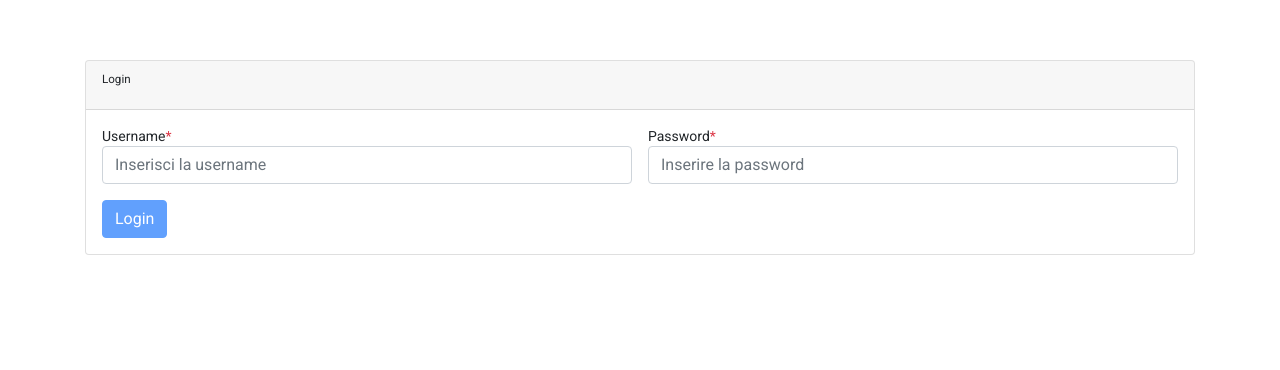
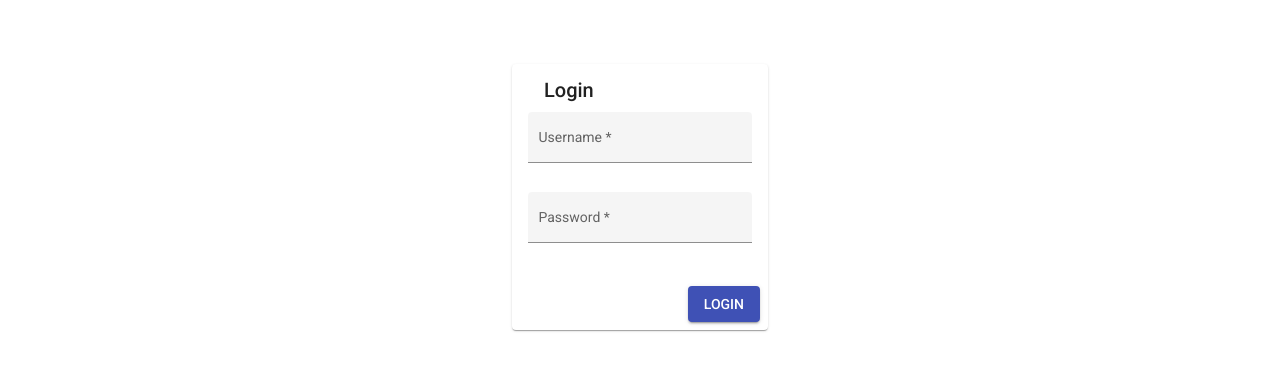
Before and after one commit to amultari/raccoltaFilmApp20212109, an Angular app: page /login in a window 1280 px wide. Shown: the top 370 px of the page. Built offline with nearby package versions, Linux system fonts and the light colour scheme.

Commit message:
implementato matirial nella pagina di login

```diff
--- a/src/app/core/auth/login/login.component.html
+++ b/src/app/core/auth/login/login.component.html
@@ -1,79 +1,47 @@
-<main class="flex-shrink-0">
-  <div class="container">
-
-    <div class='card'>
-      <div class='card-header'>
-        <h5>Login</h5>
-      </div>
-      <div class='card-body'>
-
-        <form (ngSubmit)="save(f)" #f="ngForm" class="row g-3">
-
-          <div class="col-md-6">
-            <label>Username<span class="text-danger">*</span></label>
-            <input type="text"
-                   class="form-control"
-                   placeholder="Inserisci la username"
+<form (ngSubmit)="save(f)" #f="ngForm">
+  <div style="display: flex; justify-content: center; margin-top: 5%">
+    <mat-card style="width: 20%">
+      <mat-card-header>
+        <mat-card-title>Login</mat-card-title>
+      </mat-card-header>
+      <mat-card-content style="display: flex; gap: 10px; flex-direction: column">
+        <mat-form-field appearance="fill">
+          <mat-label>Username</mat-label>
+          <input
+            matInput
+            type="text"
             required
             name="username"
             #usernameRef="ngModel"
-                   [ngModel]="loginForm?.username"
-                   [ngClass]="{'is-invalid': usernameRef.invalid && usernameRef.dirty }">
-            <span class="invalid-feedback">
-              <span *ngIf="usernameRef.errors?.['required']">
-                  Username obbligatoria
-              </span>
-            </span>
-          </div>
-
+            [ngModel]="loginForm?.username">
+          <mat-error>Username obbligatoria</mat-error>
+        </mat-form-field>
+        <mat-form-field appearance="fill">
+          <mat-label>Password</mat-label>
           <!-- pattern="(?=.*[a-z])(?=.*[A-Z])(?=.*[0-9])(?=.*[$@$!%*?&])[A-Za-z\d$@$!%*?&].{6,}" -->
-          <div class="col-md-6">
-            <label>Password<span class="text-danger">*</span></label>
-            <input type="password"
-                   class="form-control"
-                   placeholder="Inserire la password"
+          <input
+            matInput
+            type="password"
             required
 
-                   name="genere"
+            name="password"
             [ngModel]="loginForm?.password"
-                   #passwordRef="ngModel"
-                   [ngClass]="{'is-invalid': passwordRef.invalid && passwordRef.dirty }">
-            <span class="invalid-feedback">
-                <span *ngIf="passwordRef.errors?.['required']">
-                    Password obbligatoria
-                </span>
-                <span *ngIf="passwordRef.errors?.['pattern']">
+            #passwordRef="ngModel">
+          <mat-error *ngIf="passwordRef.errors?.['pattern']">
             La password deve avere essere così composta:
             <li>Alemno 6 caratteri</li>
             <li>Almeno una minuscola</li>
             <li>Almeno una maiuscola</li>
             <li>Alemno un numero</li>
-                    <li>Alemno un carattere speciale</li>
-                </span>
-            </span>
+            <li>Alemno un carattere speciale</li></mat-error>
+          <mat-error *ngIf="passwordRef.errors?.['required']">
+            Password obbligatoria
+          </mat-error>
+        </mat-form-field>
+      </mat-card-content>
+      <mat-card-actions align="end">
+        <button mat-raised-button color="primary">LOGIN</button>
+      </mat-card-actions>
+    </mat-card>
   </div>
-
-
-          <div class="col-12">
-            <button type="submit"
-                    name="submit"
-                    value="submit"
-                    id="submit"
-                    [disabled]="f.invalid"
-                    class="btn btn-primary">Login</button>
-          </div>
-
-
 </form>
-
-
-
-        <!-- end card-body -->
-      </div>
-      <!-- end card -->
-    </div>
-    <!-- end container -->
-  </div>
-
-  <!-- end main -->
-</main>
```
Also changed, not shown: src/app/core/auth/login/login.module.ts (+8 -0 lines). Lines whose indentation alone changed are shown as unchanged.
